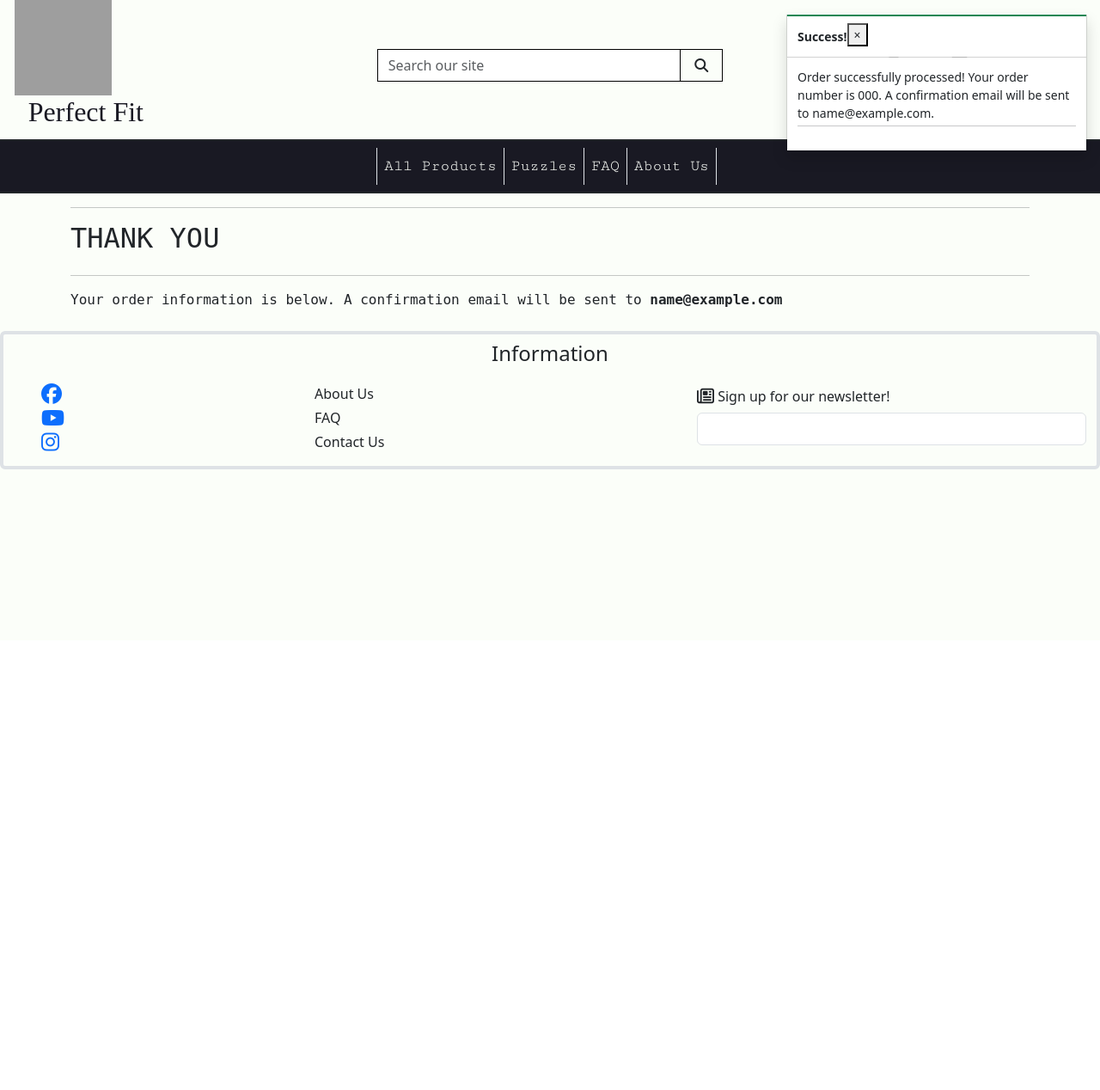
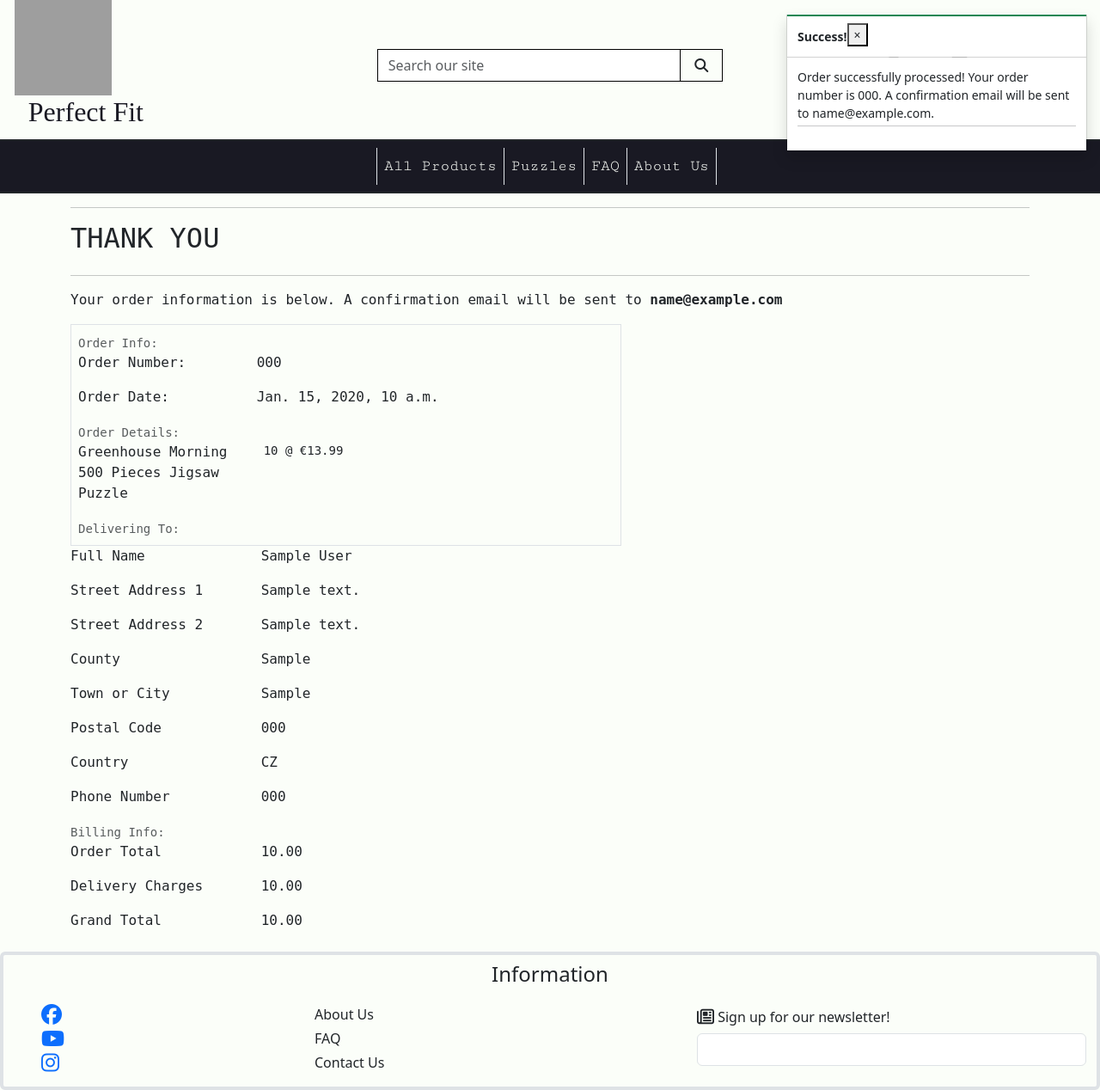
Before and after one commit to ZoeMacf/perfect-fit, a Django app: page /checkout/checkout_success/000 in a window 1280 px wide. Shown: the part 55-1323 px from the top of the page at 86% size. Before the commit the page ends 601 px from the top, so only its background shows below. Run offline with Django 5.2, Linux system fonts and the light colour scheme; data comes from the database, SQL or seed files in the repository; tables that the repository leaves empty hold one stand-in row (values such as "Sample post"); some libraries are stand-ins or nearby versions; some web fonts are replaced; grey boxes are pictures that could not be loaded.

Commit message:
add order summary information to checkout_success.html

```diff
--- a/checkout/templates/checkout/checkout.html
+++ b/checkout/templates/checkout/checkout.html
@@ -15,7 +15,6 @@
 {% endblock %}
 
 {% block content %}
-    <div class="overlay"></div>
     <div class="container">
         <div class="row">
             <div class="col">
--- a/checkout/templates/checkout/checkout_success.html
+++ b/checkout/templates/checkout/checkout_success.html
@@ -14,7 +14,6 @@
 {% endblock %}
 
 {% block content %}
-    <div class="overlay"></div>
     <div class="container">
         <div class="row">
             <div class="col">
@@ -25,7 +24,169 @@
             </div>
         </div>
 
-        {% if request.user.is_authenticated %}
+        <div class="row">
+          <div class="col-12 col-lg-7">
+            <div class="order-confirmation-container p-2 border">
+              <div class="row">
+                <div class="col">
+                  <small class="text-muted content-font">Order Info:</small>
+                </div>
+
+                <div class="row">
+                  <div class="col col-12 col-md-4">
+                    <p class="content-font font-weight-bold">Order Number:</p>
+                  </div>
+                  <div class="col col-12 col-md-8 text-md-right">
+                    <p class=" mb-0 content-font">{{ order.order_number }}</p>
+                  </div>
+                </div>
+
+                <div class="row">
+                  <div class="col col-12 col-md-4">
+                    <p class="content-font font-weight-bold">Order Date:</p>
+                  </div>
+                  <div class="col col-12 col-md-8 text-md-right">
+                    <p class=" mb-0 content-font">{{ order.date }}</p>
+                  </div>
+                </div>
+
+              </div>
+              <div class="col">
+                <small class="text-muted content-font">Order Details:</small>
+              </div>
+
+
+            {% for item in order.lineitems.all %}
+            <div class="row">
+              <div class="col col-12 col-md-4">
+                <p class="content-font font-weight-bold">{{  item.product.name }}</p>
+              </div>
+              <div class="col col-12 col-md-8 text-md-right">
+                <p class="small mb-0 content-font">{{ item.quantity }} @ €{{ item.product.price }}</p>
+              </div>
+            </div>
+            {% endfor %}
+
+            <div class="col">
+              <small class="text-muted content-font">Delivering To:</small>
+            </div>
+          </div>
+
+          <div class="row">
+            <div class="col col-12 col-md-4">
+              <p class="content-font font-weight-bold">Full Name</p>
+            </div>
+            <div class="col col-12 col-md-8 text-md-right">
+              <p class=" mb-0 content-font">{{ order.full_name }}</p>
+            </div>
+          </div>
+
+          <div class="row">
+            <div class="col col-12 col-md-4">
+              <p class="content-font font-weight-bold">Street Address 1</p>
+            </div>
+            <div class="col col-12 col-md-8 text-md-right">
+              <p class=" mb-0 content-font">{{ order.street_address1 }}</p>
+            </div>
+          </div>
+
+          {% if order.street_address2 %}
+          <div class="row">
+            <div class="col col-12 col-md-4">
+              <p class="content-font font-weight-bold">Street Address 2</p>
+            </div>
+            <div class="col col-12 col-md-8 text-md-right">
+              <p class=" mb-0 content-font">{{ order.street_address2 }}</p>
+            </div>
+          </div>
+          {% endif %}
+
+          {% if order.county %}
+          <div class="row">
+            <div class="col col-12 col-md-4">
+              <p class="content-font font-weight-bold">County</p>
+            </div>
+            <div class="col col-12 col-md-8 text-md-right">
+              <p class=" mb-0 content-font">{{ order.county }}</p>
+            </div>
+          </div>
+          {% endif %}
+
+          <div class="row">
+            <div class="col col-12 col-md-4">
+              <p class="content-font font-weight-bold">Town or City</p>
+            </div>
+            <div class="col col-12 col-md-8 text-md-right">
+              <p class=" mb-0 content-font">{{ order.town_or_city }}</p>
+            </div>
+          </div>
+
+          {% if order.postcode %}
+          <div class="row">
+            <div class="col col-12 col-md-4">
+              <p class="content-font font-weight-bold">Postal Code</p>
+            </div>
+            <div class="col col-12 col-md-8 text-md-right">
+              <p class=" mb-0 content-font">{{ order.postcode }}</p>
+            </div>
+          </div>
+          {% endif %}
+
+          <div class="row">
+            <div class="col col-12 col-md-4">
+              <p class="content-font font-weight-bold">Country</p>
+            </div>
+            <div class="col col-12 col-md-8 text-md-right">
+              <p class=" mb-0 content-font">{{ order.country }}</p>
+            </div>
+          </div>
+
+          <div class="row">
+            <div class="col col-12 col-md-4">
+              <p class="content-font font-weight-bold">Phone Number</p>
+            </div>
+            <div class="col col-12 col-md-8 text-md-right">
+              <p class=" mb-0 content-font">{{ order.phone_number }}</p>
+            </div>
+          </div>
+
+          <div class="row">
+          <div class="col">
+            <small class="text-muted content-font">Billing Info:</small>
+          </div>
+        </div>
+
+        <div class="row">
+          <div class="col col-12 col-md-4">
+            <p class="content-font font-weight-bold">Order Total</p>
+          </div>
+          <div class="col col-12 col-md-8 text-md-right">
+            <p class=" mb-0 content-font">{{ order.order_total }}</p>
+          </div>
+        </div>
+
+        <div class="row">
+          <div class="col col-12 col-md-4">
+            <p class="content-font font-weight-bold">Delivery Charges</p>
+          </div>
+          <div class="col col-12 col-md-8 text-md-right">
+            <p class=" mb-0 content-font">{{ order.delivery_cost }}</p>
+          </div>
+        </div>
+
+        <div class="row">
+          <div class="col col-12 col-md-4">
+            <p class="content-font font-weight-bold">Grand Total</p>
+          </div>
+          <div class="col col-12 col-md-8 text-md-right">
+            <p class=" mb-0 content-font">{{ order.grand_total }}</p>
+          </div>
+        </div>
+      </div>
+    </div>
+
+      {% if request.user.is_authenticated %}
+        <hr>
         <div class="row">
           <div class="col-12 col-lg-7 text-right content-font">
             <p>Have a puzzle you no longer need? Visit our puzzle exchange now!</p>
@@ -33,10 +194,11 @@
               <span class="icon mr-2">
                 <i class="fas fa-puzzle-piece"></i>
               </span>
-              <span class="text-uppercase">Visit the puzzle exchange</span>
+              <span class="text-uppercase content-font">Visit the puzzle exchange</span>
             </a>
           </div>
         </div>
       {% endif %}
     </div>
+
 {% endblock %}
```
